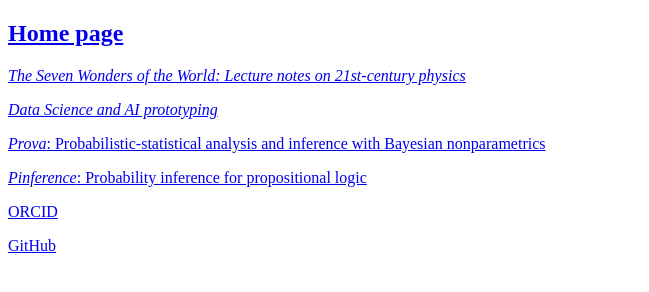
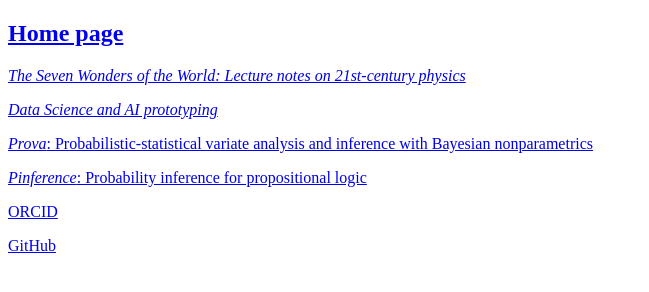
Before and after one commit to pglpm/pglpm.github.io, a plain HTML site: page index.html in a window 1280 px wide. Shown: the full height of the page, 0-649 px from the left. Drawn offline with Linux system fonts and the light colour scheme.

Commit message:
Update index.html

```diff
--- a/index.html
+++ b/index.html
@@ -18,7 +18,7 @@
 
 <p><a href="https://pglpm.github.io/ADA511/"><em>Data Science and AI prototyping</em></a></p>
 
-<p><a href="https://pglpm.github.io/prova/"><em>Prova</em>: Probabilistic-statistical analysis and inference with Bayesian nonparametrics</a></p>
+<p><a href="https://pglpm.github.io/prova/"><em>Prova</em>: Probabilistic-statistical variate analysis and inference with Bayesian nonparametrics</a></p>
 
 <p><a href="https://pglpm.github.io/Pinference/"><em>Pinference</em>: Probability inference for propositional logic</a></p>
 
```
